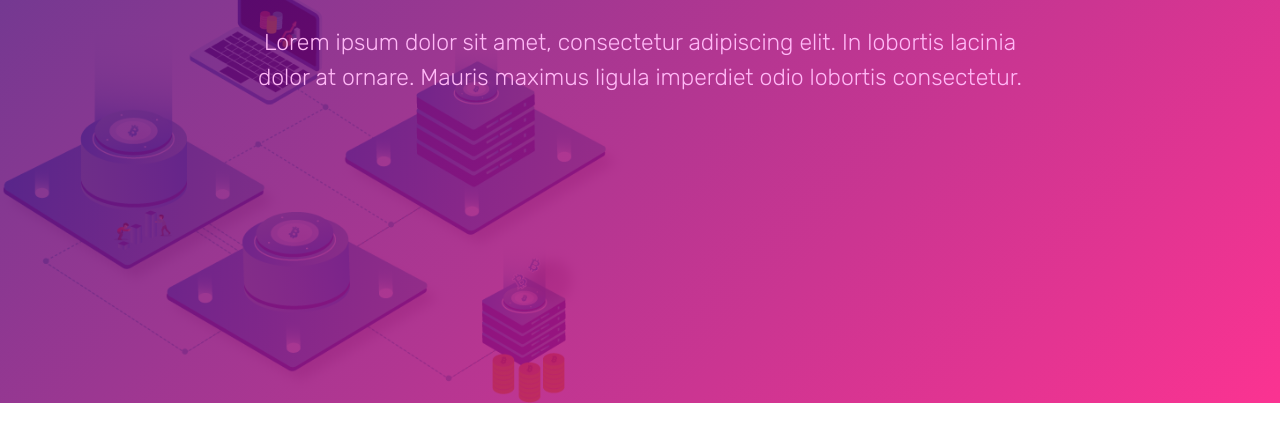
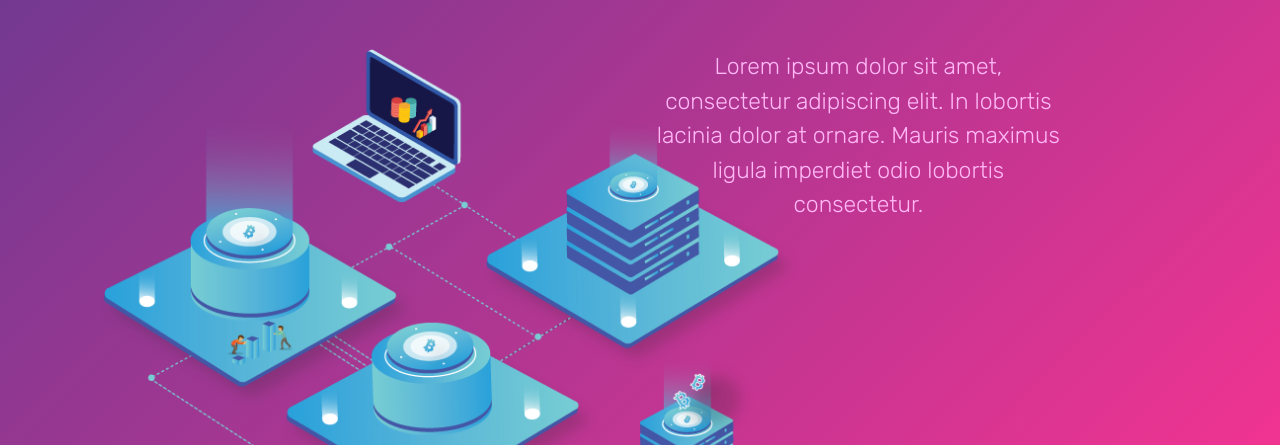
Before and after one commit to divij123/Unergia-Website, a plain HTML site: page index.html in a window 1280 px wide. Shown: the part 217-662 px from the top of the page. Drawn offline with nearby package versions, Linux system fonts and the light colour scheme.

Commit message:
hero update

```diff
--- a/index.html
+++ b/index.html
@@ -78,15 +78,18 @@ height: 50%;
     <header class="bg-gradient" id="home">
         <div class="container mt-5">
             <h2 style="color:#fff;">Unergy - When Blockchain meets Energy</h2><br>
-            <p class="tagline">Lorem ipsum dolor sit amet, consectetur adipiscing elit. In lobortis lacinia dolor at ornare. Mauris maximus ligula imperdiet odio lobortis consectetur. </p>
         </div>
     <br>
     <div class="row">
-        <div class="col-10 col-lg-6">
-        <div class="perspective-phone" style="float: right;">
+        <div class="col-6 col-lg-6">
+        <div class="perspective-phone" style="float: center;z-index: 99;width:800px;padding:150px 0px 50px 100px">
                 <img src="images/main.png" alt="Blockchain" class="img-fluid">
             </div>
+            </div>
 
+                    <div class="col-4 col-lg-4">
+
+                    <p class="tagline">Lorem ipsum dolor sit amet, consectetur adipiscing elit. In lobortis lacinia dolor at ornare. Mauris maximus ligula imperdiet odio lobortis consectetur. </p>
     </div>
     </div>
 
```
